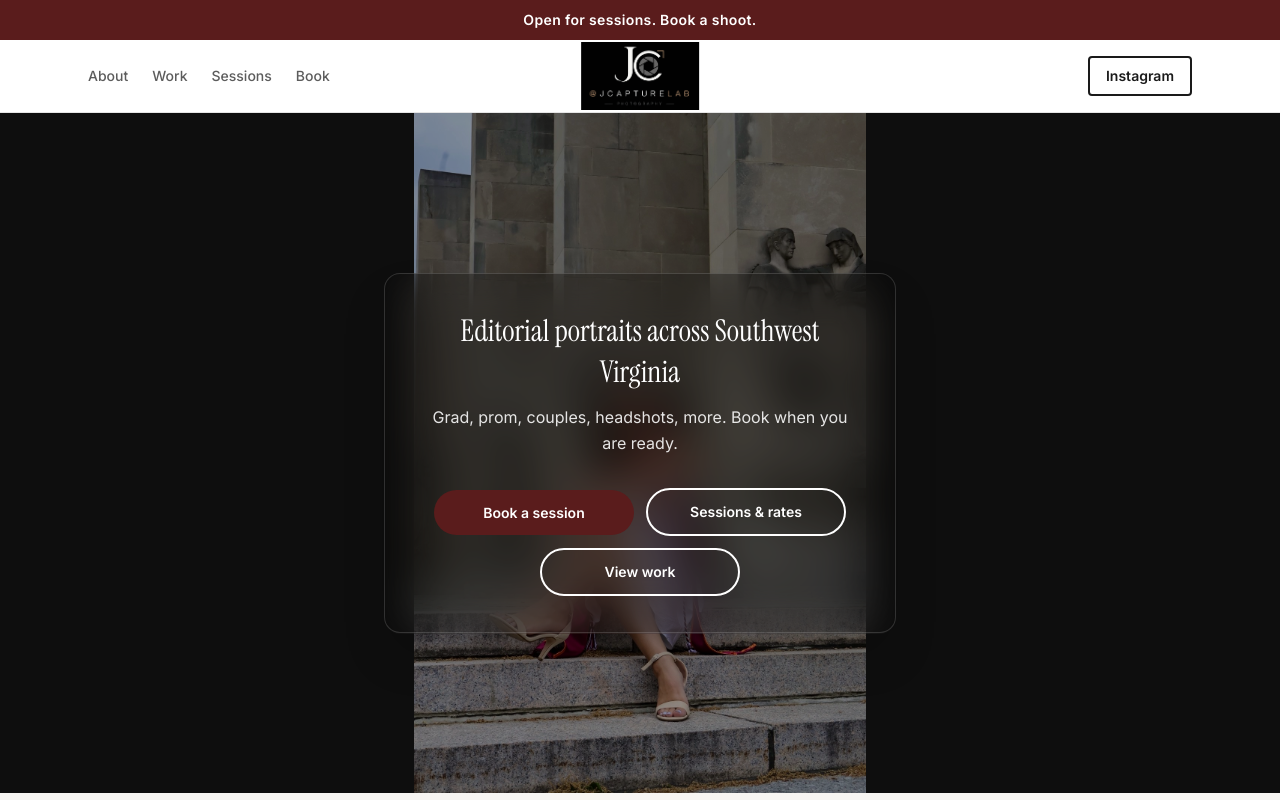
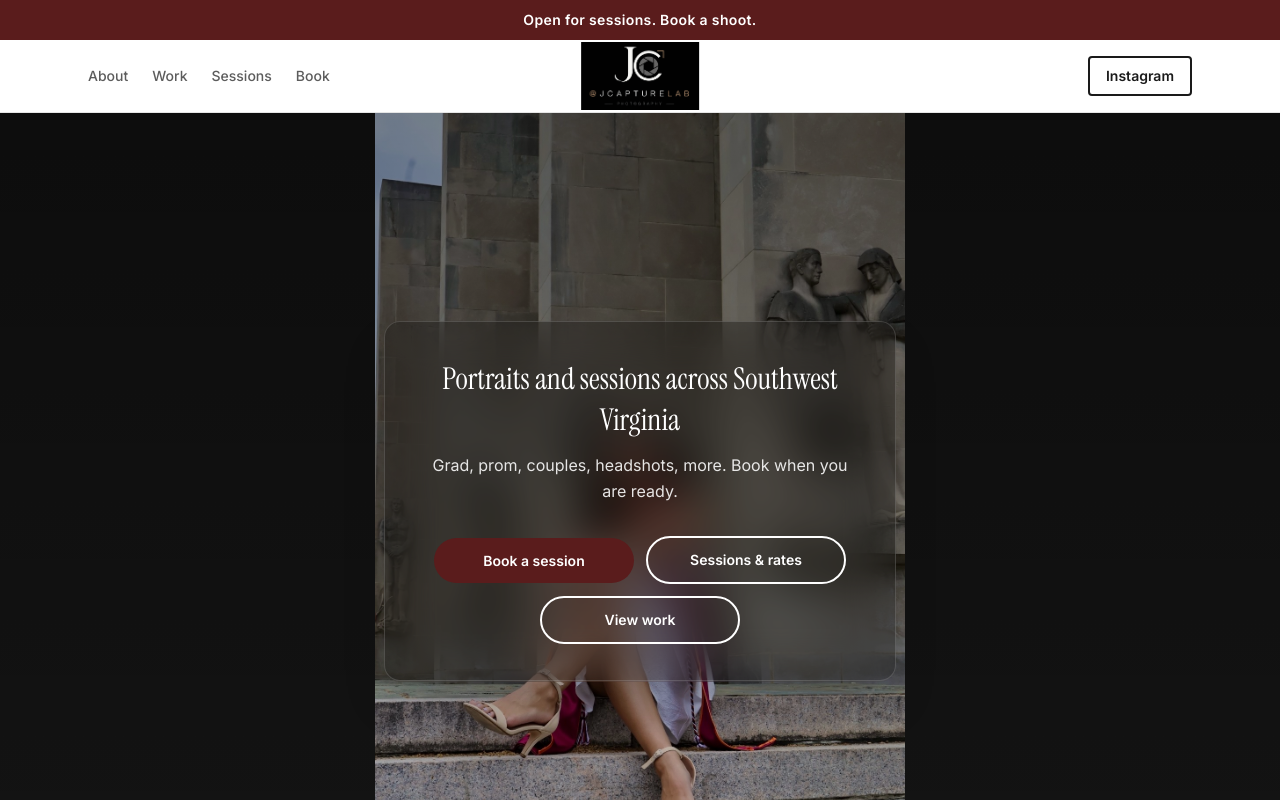
Before and after one commit to ahirsch17/jcapturelab, a Next.js app in the folder web/: page / in a window 1280 px wide. Shown: the top 800 px of the page. Built offline with nearby package versions, Linux system fonts and the light colour scheme.

Commit message:
Home hero: drop editorial label, anchor full photo to bottom, gradient and spacing
Co-authored-by: Cursor <cursoragent@cursor.com>

```diff
--- a/web/app/page.tsx
+++ b/web/app/page.tsx
@@ -7,20 +7,23 @@ const featured = portfolio.filter((p) => p.featured).slice(0, 4);
 export default function Home() {
   return (
     <>
-      <section className="relative isolate min-h-[85vh] overflow-hidden bg-neutral-900">
+      <section className="relative isolate flex min-h-[min(100vh,920px)] flex-col overflow-hidden bg-neutral-900 pb-14">
         <Image
           src={heroImage}
           alt=""
           fill
           priority
-          className="object-contain object-center"
+          className="object-contain object-bottom"
           sizes="100vw"
         />
-        <div className="absolute inset-0 bg-black/40" aria-hidden />
-        <div className="relative z-10 flex min-h-[85vh] items-center justify-center px-4 py-24">
+        <div
+          className="pointer-events-none absolute inset-0 bg-gradient-to-b from-black/45 via-black/30 to-black/15"
+          aria-hidden
+        />
+        <div className="relative z-10 flex flex-1 flex-col items-center justify-end px-4 pb-10 pt-28 sm:justify-center sm:pb-24 sm:pt-32">
           <div className="w-full max-w-lg rounded-2xl border border-white/15 bg-black/25 px-6 py-8 text-center shadow-2xl backdrop-blur-xl sm:px-10 sm:py-9">
             <h1 className="font-[family-name:var(--font-serif)] text-2xl font-normal leading-snug text-white sm:text-3xl">
-              Editorial portraits across Southwest Virginia
+              Portraits and sessions across Southwest Virginia
             </h1>
             <p className="mt-3 text-sm leading-relaxed text-white/88 sm:text-base">
               Grad, prom, couples, headshots, more. Book when you are ready.
@@ -46,7 +49,7 @@ export default function Home() {
         </div>
       </section>
 
-      <section className="mx-auto max-w-6xl px-4 pb-16 pt-8 sm:px-6 sm:pb-20">
+      <section className="mx-auto max-w-6xl px-4 pb-16 pt-14 sm:px-6 sm:pb-20 sm:pt-16">
         <div className="rounded-2xl border border-black/[0.06] bg-white/[0.72] px-5 py-14 shadow-[0_12px_48px_rgb(0,0,0,0.05)] backdrop-blur-sm sm:px-10 sm:py-16">
         <div className="flex flex-col gap-2 sm:flex-row sm:items-end sm:justify-between">
           <div>
```
